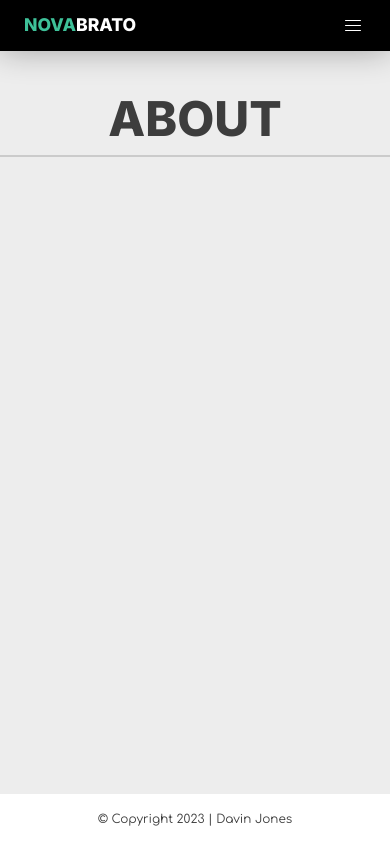
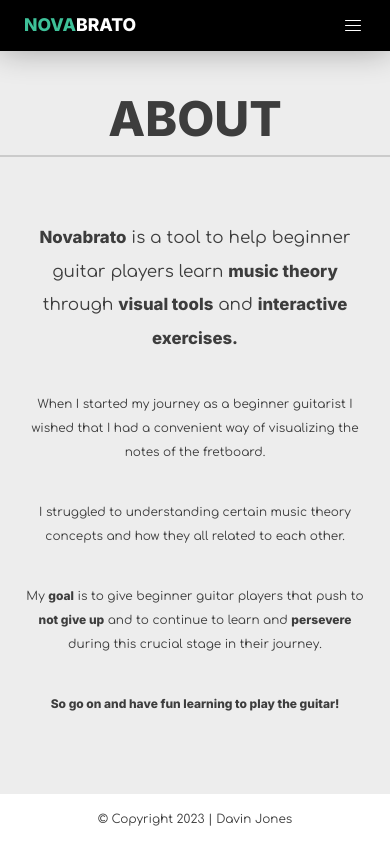
Before and after one commit to NovaSharx/Novabrato, a React (Create React App) app in the folder frontend/: page /about in a window 390 px wide. Built offline with nearby package versions, Linux system fonts and the light colour scheme.

Commit message:
Added full text and styling to about page.

```diff
--- a/frontend/src/components/About/About.tsx
+++ b/frontend/src/components/About/About.tsx
@@ -17,6 +17,22 @@ const About: FC = (): ReactElement => {
                         ABOUT
                     </h2>
 
+                    <div id='about-content'>
+
+                        <div>
+                            <p><span>Novabrato</span> is a tool to help beginner guitar players learn <span>music theory</span> through <span>visual tools</span> and <span>interactive exercises.</span></p>
+                            <br />
+                            <p>When I started my journey as a beginner guitarist I wished that I had a convenient way of visualizing the notes of the fretboard.</p>
+                            <br />
+                            <p>I struggled to understanding certain music theory concepts and how they all related to each other.</p>
+                            <br />
+                            <p>My <span>goal</span> is to give beginner guitar players that push to <span>not give up</span> and to continue to learn and <span>persevere</span> during this crucial stage in their journey.</p>
+                            <br />
+                            <p><span>So go on and have fun learning to play the guitar!</span></p>
+                        </div>
+
+                    </div>
+
                 </div>
             </div>
 
--- a/frontend/src/components/Home/HeroSection.tsx
+++ b/frontend/src/components/Home/HeroSection.tsx
@@ -38,7 +38,7 @@ const HeroSection: FC = (): ReactElement => {
                     <span style={{
                         color: 'white'
                     }}>
-                        Improve your improvisational skills on the guitar through fun, interactive and engaging exercises
+                        Improve your knowledge and skills on the guitar through fun, interactive and engaging exercises
                     </span>
                 </span>
 
--- a/frontend/src/components/VirtualGuitar/VirtualGuitarControlPanel.tsx
+++ b/frontend/src/components/VirtualGuitar/VirtualGuitarControlPanel.tsx
@@ -124,7 +124,7 @@ const VirtualGuitarControlPanel: FC = (): ReactElement => {
                     <SecondaryPanelItem className='virtual-guitar-secondary-panel-item'>
                         <span className='secondary-panel-label' style={{ color: theme.palette.text.primary }}>Chord Constructor</span>
                         <div id='virtual-guitar-chord-constructor'>
-                            <p style={{ color: theme.palette.text.disabled }}>Coming soon...</p>
+                            <p style={{ color: theme.palette.text.tertiary }}>Coming soon...</p>
                         </div>
                     </SecondaryPanelItem>
                 }
--- a/frontend/src/stylesheets/css/main.css
+++ b/frontend/src/stylesheets/css/main.css
@@ -1398,4 +1398,59 @@ p {
   font-size: 3rem;
   font-family: "Inter";
   text-align: center;
+}
+#about #about-content {
+  padding: 1rem;
+  font-size: 1.5rem;
+}
+#about #about-content p {
+  font-size: 1em;
+  line-height: 2em;
+  text-align: center;
+}
+#about #about-content p:first-child {
+  font-size: 1.5em;
+}
+#about #about-content p span {
+  font-family: Inter;
+}
+@media (max-width: 1536px) {
+  #about #about-content p {
+    font-size: 0.9em;
+  }
+  #about #about-content p:first-child {
+    font-size: 1.2em;
+  }
+}
+@media (max-width: 1200px) {
+  #about #about-content p {
+    font-size: 0.8em;
+  }
+  #about #about-content p:first-child {
+    font-size: 1.1em;
+  }
+}
+@media (max-width: 1024px) {
+  #about #about-content p {
+    font-size: 0.7em;
+  }
+  #about #about-content p:first-child {
+    font-size: 1em;
+  }
+}
+@media (max-width: 768px) {
+  #about #about-content p {
+    font-size: 0.6em;
+  }
+  #about #about-content p:first-child {
+    font-size: 0.8em;
+  }
+}
+@media (max-width: 480px) {
+  #about #about-content p {
+    font-size: 0.5em;
+  }
+  #about #about-content p:first-child {
+    font-size: 0.7em;
+  }
 }/*# sourceMappingURL=main.css.map */
--- a/frontend/src/stylesheets/scss/pages/about/_about.scss
+++ b/frontend/src/stylesheets/scss/pages/about/_about.scss
@@ -8,4 +8,98 @@
         font-family: 'Inter';
         text-align: center;
     }
+
+    #about-content {
+        padding: 1rem;
+        font-size: 1.5rem;
+
+        p {
+            font-size: 1em;
+            line-height: 2em;
+            text-align: center;
+
+            &:first-child {
+                font-size: 1.5em;
+            }
+
+            span {
+                font-family: Inter;
+            }
+        }
+    }
+
+    @media (max-width: $tv-width) {
+        .page-title {}
+
+        #about-content {
+
+            p {
+                font-size: 0.9em;
+
+                &:first-child {
+                    font-size: 1.2em;
+                }
+            }
+        }
+    }
+
+    @media (max-width: $desktop-width) {
+        .page-title {}
+
+        #about-content {
+
+            p {
+                font-size: 0.8em;
+
+                &:first-child {
+                    font-size: 1.1em;
+                }
+            }
+        }
+    }
+
+    @media (max-width: $laptop-width) {
+        .page-title {}
+
+        #about-content {
+
+            p {
+                font-size: 0.7em;
+
+                &:first-child {
+                    font-size: 1em;
+                }
+            }
+        }
+    }
+
+    @media (max-width: $tablet-width) {
+        .page-title {}
+
+        #about-content {
+
+            p {
+                font-size: 0.6em;
+
+                &:first-child {
+                    font-size: 0.8em;
+                }
+            }
+        }
+    }
+
+    @media (max-width: $mobile-width) {
+        .page-title {}
+
+        #about-content {
+
+            p {
+                font-size: 0.5em;
+
+                &:first-child {
+                    font-size: 0.7em;
+                }
+            }
+        }
+    }
 }
```
Also changed, not shown: 1 other file (tests, documents, lock files or other folders).
